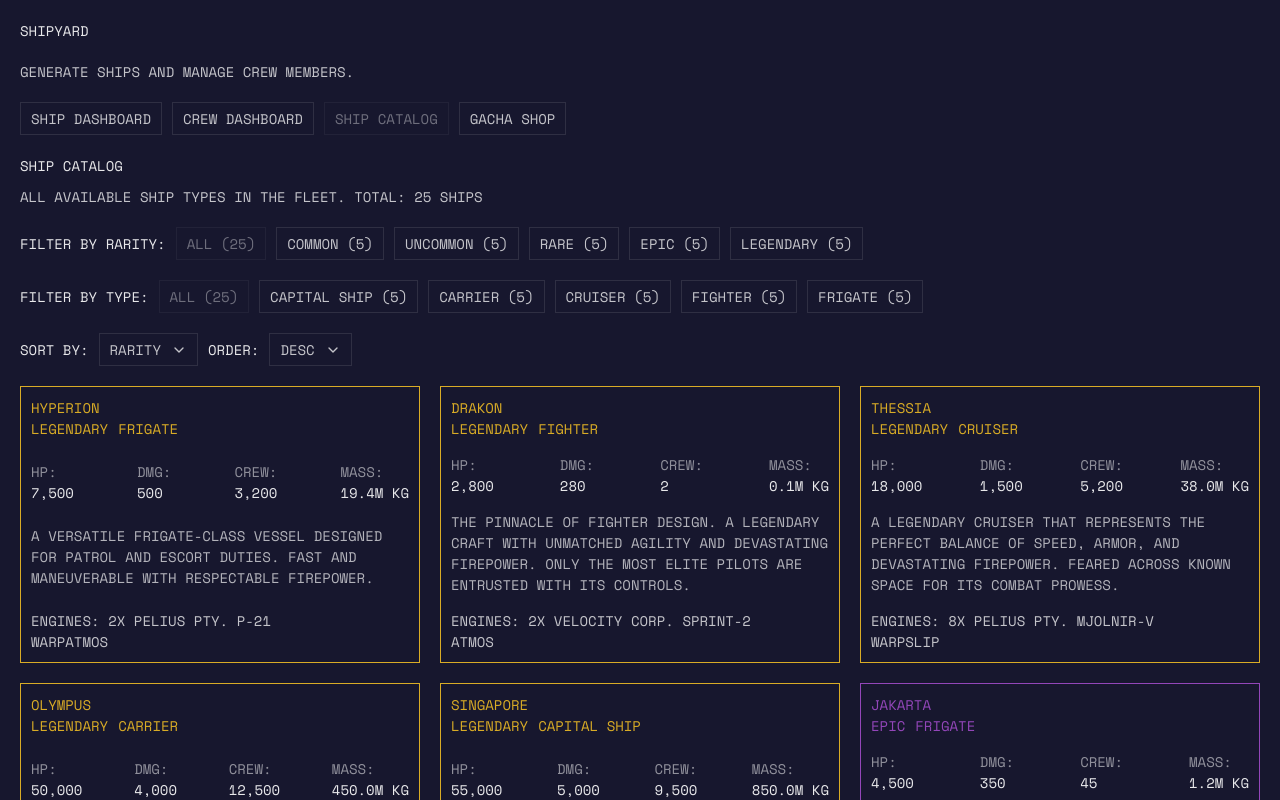
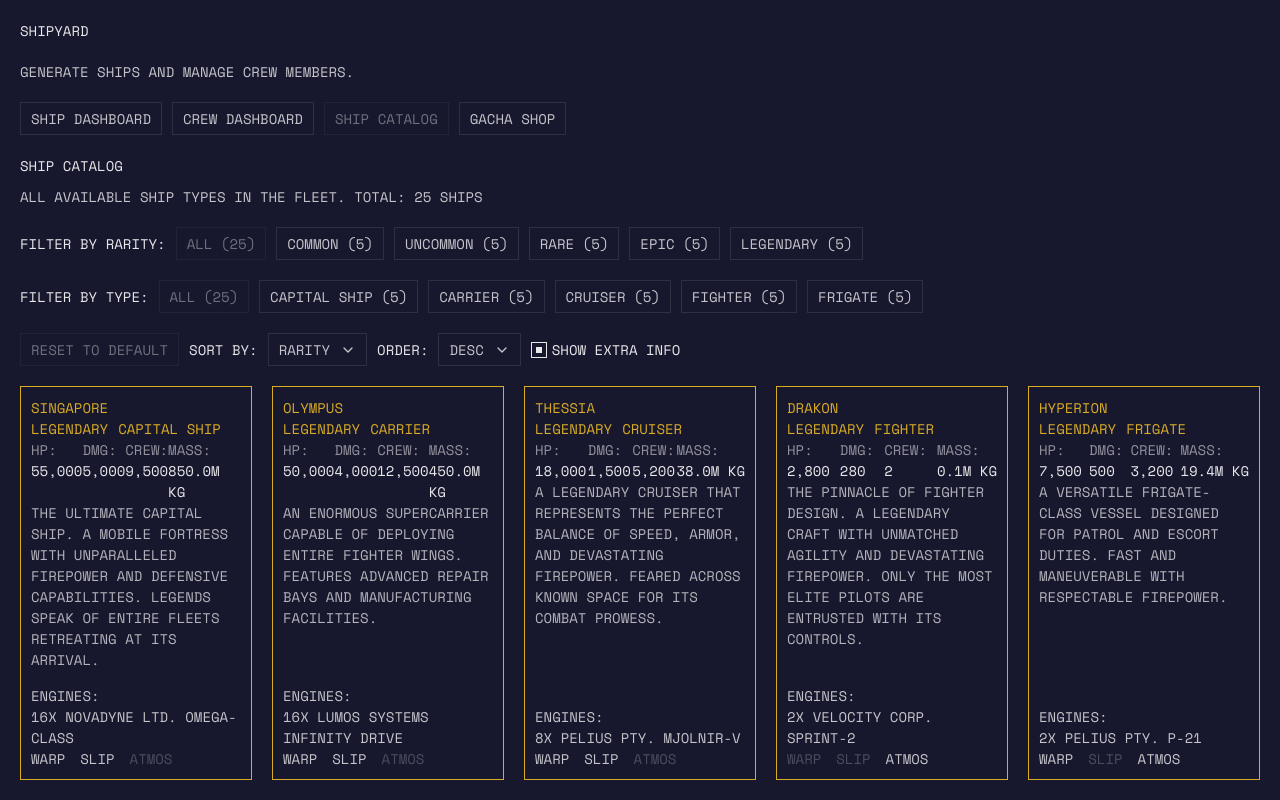
Before and after one commit to mreed4/shipyard, a React (Vite) app: page /catalog in a window 1280 px wide. Shown: the top 800 px of the page. Built offline with nearby package versions, Linux system fonts and the light colour scheme.

Commit message:
Refactor checkbox styles and update related components: rename CSS classes for consistency, implement new checkbox styling, and enhance layout options in ShipCatalog and CrewDashboardControls.

```diff
--- a/src/components/CrewDashboardControls.jsx
+++ b/src/components/CrewDashboardControls.jsx
@@ -37,11 +37,11 @@ export default function CrewDashboardControls() {
         {lockedItem && <button onClick={clearLock}>Clear Filter</button>}
       </div>
       <div className="checkbox-group">
-        <label className="color-toggle">
+        <label className="checkbox-toggle">
           <input type="checkbox" checked={enableHighlight} onChange={(e) => toggleEnableHighlight(e.target.checked)} />
           <span>Enable Highlight</span>
         </label>
-        <label className="color-toggle">
+        <label className="checkbox-toggle">
           <input type="checkbox" checked={enableAnimation} onChange={(e) => toggleEnableAnimation(e.target.checked)} />
           <span>Enable Animation</span>
         </label>
--- a/src/components/CustomSelect.css
+++ b/src/components/CustomSelect.css
@@ -68,3 +68,9 @@
   pointer-events: none;
   cursor: not-allowed;
 }
+
+.custom-select.disabled .custom-select-trigger {
+  opacity: 0.5;
+  cursor: not-allowed;
+  pointer-events: none;
+}
--- a/src/components/CustomSelect.jsx
+++ b/src/components/CustomSelect.jsx
@@ -2,7 +2,7 @@ import { useState, useRef, useEffect } from "react";
 import { ChevronDown } from "lucide-react";
 import "./CustomSelect.css";
 
-export default function CustomSelect({ value, onChange, options, label, disabledOptions = [] }) {
+export default function CustomSelect({ value, onChange, options, label, disabledOptions = [], disabled = false }) {
   const [isOpen, setIsOpen] = useState(false);
   const selectRef = useRef(null);
 
@@ -19,7 +19,7 @@ export default function CustomSelect({ value, onChange, options, label, disabled
   }, []);
 
   const handleSelect = (optionValue) => {
-    if (disabledOptions.includes(optionValue)) return;
+    if (disabledOptions.includes(optionValue) || disabled) return;
     onChange(optionValue);
     setIsOpen(false);
   };
@@ -28,8 +28,8 @@ export default function CustomSelect({ value, onChange, options, label, disabled
   const displayValue = selectedOption ? selectedOption.charAt(0).toUpperCase() + selectedOption.slice(1) : "";
 
   return (
-    <div className="custom-select" ref={selectRef}>
-      <button className="custom-select-trigger" onClick={() => setIsOpen(!isOpen)} type="button">
+    <div className={`custom-select ${disabled ? "disabled" : ""}`} ref={selectRef}>
+      <button className="custom-select-trigger" onClick={() => !disabled && setIsOpen(!isOpen)} type="button" disabled={disabled}>
         <span>{displayValue}</span>
         <ChevronDown size={16} className={`chevron ${isOpen ? "open" : ""}`} />
       </button>
--- a/src/components/Dashboard.css
+++ b/src/components/Dashboard.css
@@ -108,78 +108,6 @@
   gap: 5px;
 }
 
-.checkbox-group {
-  display: flex;
-  align-items: center;
-  gap: 15px;
-  margin-left: auto;
-}
-
-.color-toggle {
-  display: flex;
-  align-items: center;
-  gap: 5px;
-  cursor: pointer;
-  color: var(--lighten-40);
-  transition: color 0.2s ease;
-}
-
-.color-toggle:has(input[type="checkbox"]:checked) {
-  color: var(--text-color-bright);
-}
-
-.color-toggle input[type="checkbox"] {
-  appearance: none;
-  -webkit-appearance: none;
-  -moz-appearance: none;
-  width: 16px !important;
-  height: 16px !important;
-  min-width: 16px;
-  min-height: 16px;
-  max-width: 16px;
-  max-height: 16px;
-  border: 1px solid var(--lighten-40);
-  background-color: transparent;
-  cursor: pointer;
-  position: relative;
-  transition: border-color 0.2s ease;
-  flex-shrink: 0;
-  display: block;
-  aspect-ratio: 1 / 1;
-  padding: 0 !important;
-  margin: 0;
-  text-transform: none;
-  font-size: 0;
-  line-height: 1;
-}
-
-.color-toggle input[type="checkbox"]:hover {
-  border-color: var(--lighten-40);
-}
-
-.color-toggle input[type="checkbox"]:focus {
-  border-color: var(--text-color-bright);
-  outline: none;
-}
-
-.color-toggle input[type="checkbox"]:checked {
-  border-color: var(--text-color-bright);
-}
-
-.color-toggle input[type="checkbox"]:checked::after {
-  content: "";
-  position: absolute;
-  top: 50%;
-  left: 50%;
-  transform: translate(-50%, -50%);
-  width: 6px;
-  height: 6px;
-  min-width: 6px;
-  min-height: 6px;
-  background-color: var(--text-color-bright);
-  font-size: 0;
-}
-
 .section-title {
   margin: 0;
   font-size: 1.5rem;
--- a/src/components/ShipCatalog.css
+++ b/src/components/ShipCatalog.css
@@ -85,8 +85,13 @@
 
 .catalog-grid {
   display: grid;
-  grid-template-columns: repeat(auto-fill, minmax(300px, 1fr));
+  grid-template-columns: repeat(5, 1fr);
+  grid-template-rows: repeat(5, auto);
   gap: 20px;
+}
+
+.catalog-grid.default-layout {
+  grid-auto-flow: column;
 }
 
 .ship-card {
@@ -156,6 +161,11 @@
 .engine-features {
   display: flex;
   flex-wrap: wrap;
+  gap: 15px;
+}
+
+.feature-badge.disabled {
+  opacity: 0.3;
 }
 
 /* Rarity classes */
--- a/src/components/ShipCatalog.jsx
+++ b/src/components/ShipCatalog.jsx
@@ -10,6 +10,8 @@ export default function ShipCatalog() {
   const [filterType, setFilterType] = useState("all");
   const [sortBy, setSortBy] = useState("rarity");
   const [sortOrder, setSortOrder] = useState("desc");
+  const [showExtraInfo, setShowExtraInfo] = useState(true);
+  const [useDefaultLayout, setUseDefaultLayout] = useState(true);
 
   // Convert shipTypes object to array
   const allShips = Object.values(shipTypes);
@@ -25,6 +27,15 @@ export default function ShipCatalog() {
 
   // Sort ships
   const sortedShips = [...filteredShips].sort((a, b) => {
+    // Default layout: sort by type first, then by rarity
+    if (useDefaultLayout) {
+      const typeComparison = a.type.localeCompare(b.type);
+      if (typeComparison !== 0) return typeComparison;
+      const rarityOrder = { common: 1, uncommon: 2, rare: 3, epic: 4, legendary: 5 };
+      return rarityOrder[b.rarity] - rarityOrder[a.rarity];
+    }
+
+    // Custom sorting
     let comparison = 0;
     if (sortBy === "rarity") {
       const rarityOrder = { common: 1, uncommon: 2, rare: 3, epic: 4, legendary: 5 };
@@ -97,14 +108,43 @@ export default function ShipCatalog() {
         </div>
 
         <div className="control-group">
+          <button
+            onClick={() => {
+              setUseDefaultLayout(true);
+              setSortBy("rarity");
+              setSortOrder("desc");
+              setFilterRarity("all");
+              setFilterType("all");
+            }}
+            disabled={useDefaultLayout && filterRarity === "all" && filterType === "all"}>
+            Reset to Default
+          </button>
           <label>Sort by:</label>
-          <CustomSelect value={sortBy} onChange={setSortBy} options={["rarity", "name", "type", "hp", "damage"]} />
+          <CustomSelect
+            value={sortBy}
+            onChange={(e) => {
+              setSortBy(e);
+              setUseDefaultLayout(false);
+            }}
+            options={["rarity", "name", "type", "hp", "damage"]}
+          />
           <label>Order:</label>
-          <CustomSelect value={sortOrder} onChange={setSortOrder} options={["desc", "asc"]} />
+          <CustomSelect
+            value={sortOrder}
+            onChange={(e) => {
+              setSortOrder(e);
+              setUseDefaultLayout(false);
+            }}
+            options={["desc", "asc"]}
+          />
+          <label className="checkbox-toggle">
+            <input type="checkbox" checked={showExtraInfo} onChange={(e) => setShowExtraInfo(e.target.checked)} />
+            <span>Show Extra Info</span>
+          </label>
         </div>
       </div>
 
-      <div className="catalog-grid">
+      <div className={`catalog-grid ${useDefaultLayout ? "default-layout" : ""}`}>
         {sortedShips.map((ship) => {
           const rarityInfo = rarityTiers[ship.rarity];
           return (
@@ -118,8 +158,6 @@ export default function ShipCatalog() {
                   <span className="ship-rarity">{rarityInfo.name}</span>
                   <span className="ship-type">{ship.type}</span>
                 </div>
-              </div>
-
                 <div className="ship-stats">
                   {[
                     { label: "HP:", value: ship.__gameData.baseHitPoints.toLocaleString() },
@@ -133,21 +171,26 @@ export default function ShipCatalog() {
                     </div>
                   ))}
                 </div>
-
+                {showExtraInfo && (
                   <div className="ship-info">
                     <p>{ship.info}</p>
                   </div>
+                )}
+              </div>
 
+              {showExtraInfo && (
                 <div className="ship-engines">
                   <p>
-                  <strong>Engines:</strong> {ship.engines.count}x {ship.engines.make} {ship.engines.model}
+                    <strong>Engines:</strong>
+                    <br /> {ship.engines.count}x {ship.engines.make} {ship.engines.model}
                   </p>
                   <div className="engine-features">
-                  {ship.engines.features.warpDrive && <span className="feature-badge">Warp</span>}
-                  {ship.engines.features.slipSpace && <span className="feature-badge">Slip</span>}
-                  {ship.engines.features.atmos && <span className="feature-badge">Atmos</span>}
+                    <span className={`feature-badge ${ship.engines.features.warpDrive ? "" : "disabled"}`}>Warp</span>
+                    <span className={`feature-badge ${ship.engines.features.slipSpace ? "" : "disabled"}`}>Slip</span>
+                    <span className={`feature-badge ${ship.engines.features.atmos ? "" : "disabled"}`}>Atmos</span>
                   </div>
                 </div>
+              )}
             </div>
           );
         })}
--- a/src/components/ShipDashboardControls.jsx
+++ b/src/components/ShipDashboardControls.jsx
@@ -34,11 +34,11 @@ export default function ShipDashboardControls() {
         {lockedItem && <button onClick={clearLock}>Clear Filter</button>}
       </div>
       <div className="checkbox-group">
-        <label className="color-toggle">
+        <label className="checkbox-toggle">
           <input type="checkbox" checked={enableHighlight} onChange={(e) => toggleEnableHighlight(e.target.checked)} />
           <span>Enable Highlight</span>
         </label>
-        <label className="color-toggle">
+        <label className="checkbox-toggle">
           <input type="checkbox" checked={enableAnimation} onChange={(e) => toggleEnableAnimation(e.target.checked)} />
           <span>Enable Animation</span>
         </label>
--- a/src/styles.css
+++ b/src/styles.css
@@ -180,3 +180,76 @@ legend {
 .visible {
   display: block;
 }
+
+/* Checkbox Styling */
+.checkbox-group {
+  display: flex;
+  align-items: center;
+  gap: 15px;
+  margin-left: auto;
+}
+
+.checkbox-toggle {
+  display: flex;
+  align-items: center;
+  gap: 5px;
+  cursor: pointer;
+  color: var(--lighten-40);
+  transition: color 0.2s ease;
+}
+
+.checkbox-toggle:has(input[type="checkbox"]:checked) {
+  color: var(--text-color-bright);
+}
+
+.checkbox-toggle input[type="checkbox"] {
+  appearance: none;
+  -webkit-appearance: none;
+  -moz-appearance: none;
+  width: 16px !important;
+  height: 16px !important;
+  min-width: 16px;
+  min-height: 16px;
+  max-width: 16px;
+  max-height: 16px;
+  border: 1px solid var(--lighten-40);
+  background-color: transparent;
+  cursor: pointer;
+  position: relative;
+  transition: border-color 0.2s ease;
+  flex-shrink: 0;
+  display: block;
+  aspect-ratio: 1 / 1;
+  padding: 0 !important;
+  margin: 0;
+  text-transform: none;
+  font-size: 0;
+  line-height: 1;
+}
+
+.checkbox-toggle input[type="checkbox"]:hover {
+  border-color: var(--lighten-40);
+}
+
+.checkbox-toggle input[type="checkbox"]:focus {
+  border-color: var(--text-color-bright);
+  outline: none;
+}
+
+.checkbox-toggle input[type="checkbox"]:checked {
+  border-color: var(--text-color-bright);
+}
+
+.checkbox-toggle input[type="checkbox"]:checked::after {
+  content: "";
+  position: absolute;
+  top: 50%;
+  left: 50%;
+  transform: translate(-50%, -50%);
+  width: 6px;
+  height: 6px;
+  min-width: 6px;
+  min-height: 6px;
+  background-color: var(--text-color-bright);
+  font-size: 0;
+}
```
Lines whose indentation alone changed are shown as unchanged.
